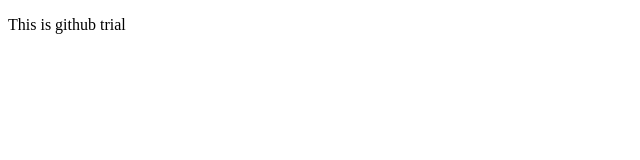
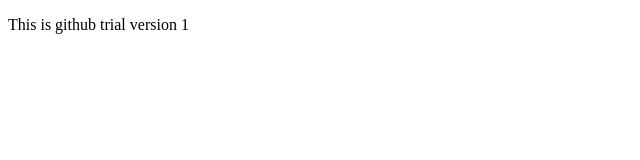
Before and after one commit to kisan2/gitpractice, a plain HTML site: page index.html in a window 1280 px wide. Shown: the full height of the page, 0-640 px from the left. Drawn offline with Linux system fonts and the light colour scheme.

Commit message:
new html file

```diff
--- a/index.html
+++ b/index.html
@@ -7,6 +7,6 @@
     <title>Document</title>
 </head>
 <body>
-    <p>This is github trial</p>
+    <p>This is github trial version 1</p>
 </body>
 </html>
```
